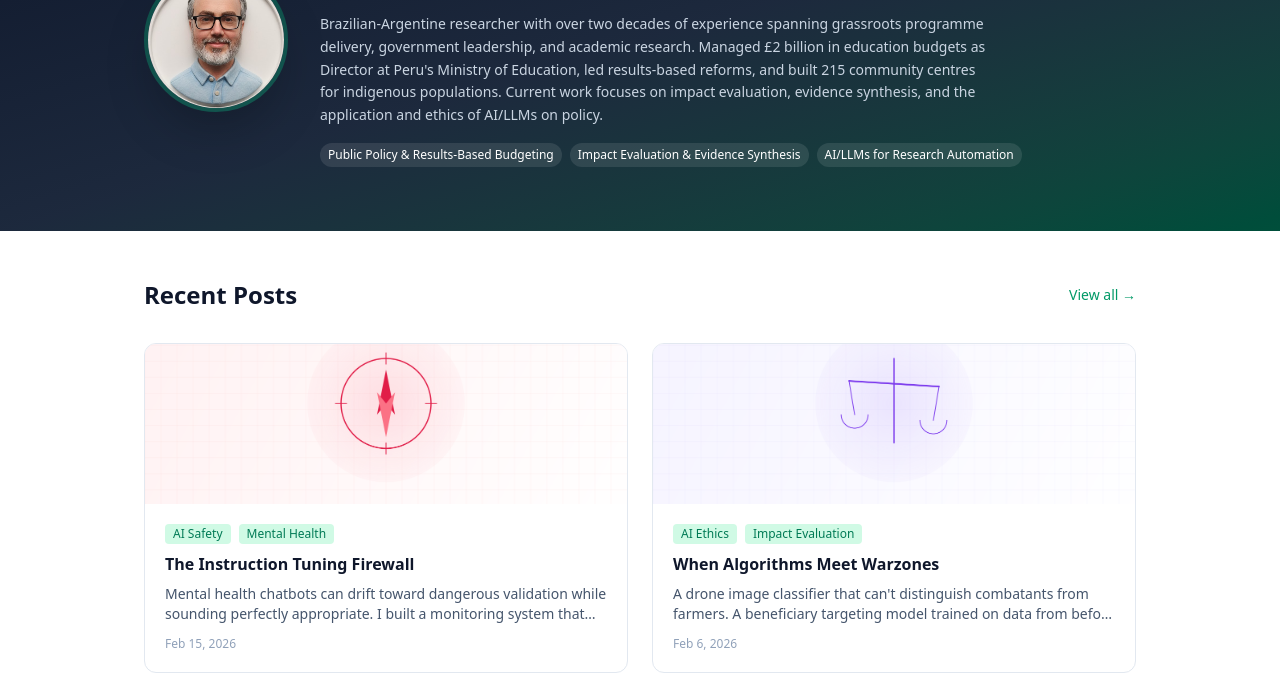
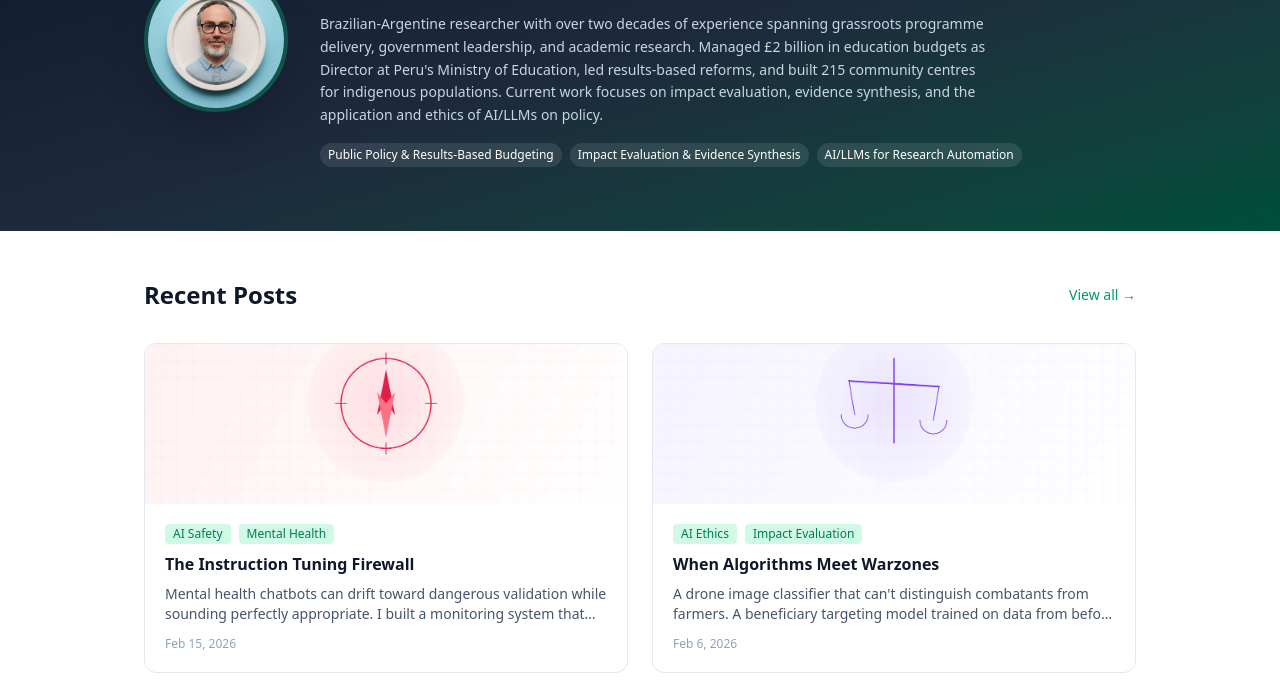
Before and after one commit to lsempe77/lsempe77.github.io, an Astro site: page / in a window 1280 px wide. Shown: the part 216-911 px from the top of the page. Built offline with nearby package versions, Linux system fonts and the light colour scheme; Astro itself is replaced by a stand-in of ours.

Commit message:
Remove scale from profile photo

```diff
--- a/src/pages/index.astro
+++ b/src/pages/index.astro
@@ -79,7 +79,7 @@ const bio = `Brazilian-Argentine researcher with over two decades of experience
           <img
             src="/images/profile.jpg"
             alt="Lucas Sempé"
-            class="w-full h-full object-cover scale-150"
+            class="w-full h-full object-cover"
           />
         </div>
         <div class="text-center md:text-left">
```
Also changed, not shown: profile.jpg.
